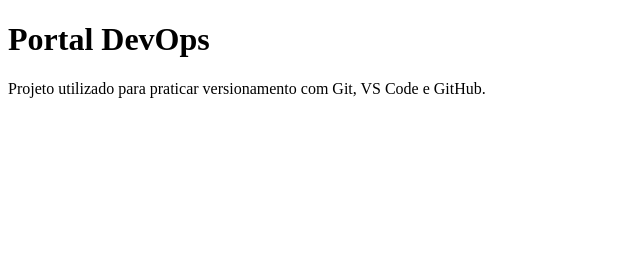
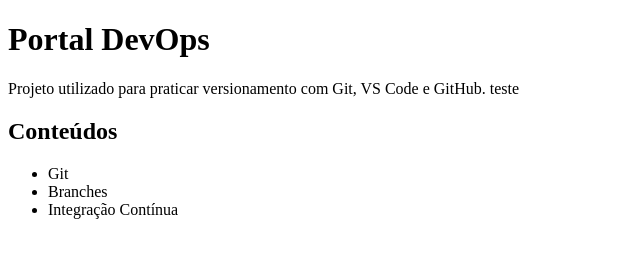
Before and after one commit to Ana-123-Julia/atividade-git-branches, a plain HTML site: page index.html in a window 1280 px wide. Shown: the whole page, without its empty margins (0-640 px from the left). Drawn offline with Linux system fonts and the light colour scheme.

Commit message:
feat: adiciona lista de conteudos

```diff
--- a/index.html
+++ b/index.html
@@ -26,10 +26,22 @@
 
         Projeto utilizado para praticar versionamento
 
-        com Git, VS Code e GitHub.
+        com Git, VS Code e GitHub. teste
 
     </p>
+<h2>Conteúdos</h2>
 
+
+
+<ul>
+
+    <li>Git</li>
+
+    <li>Branches</li>
+
+    <li>Integração Contínua</li>
+
+</ul>
 
 
 </body>
```
